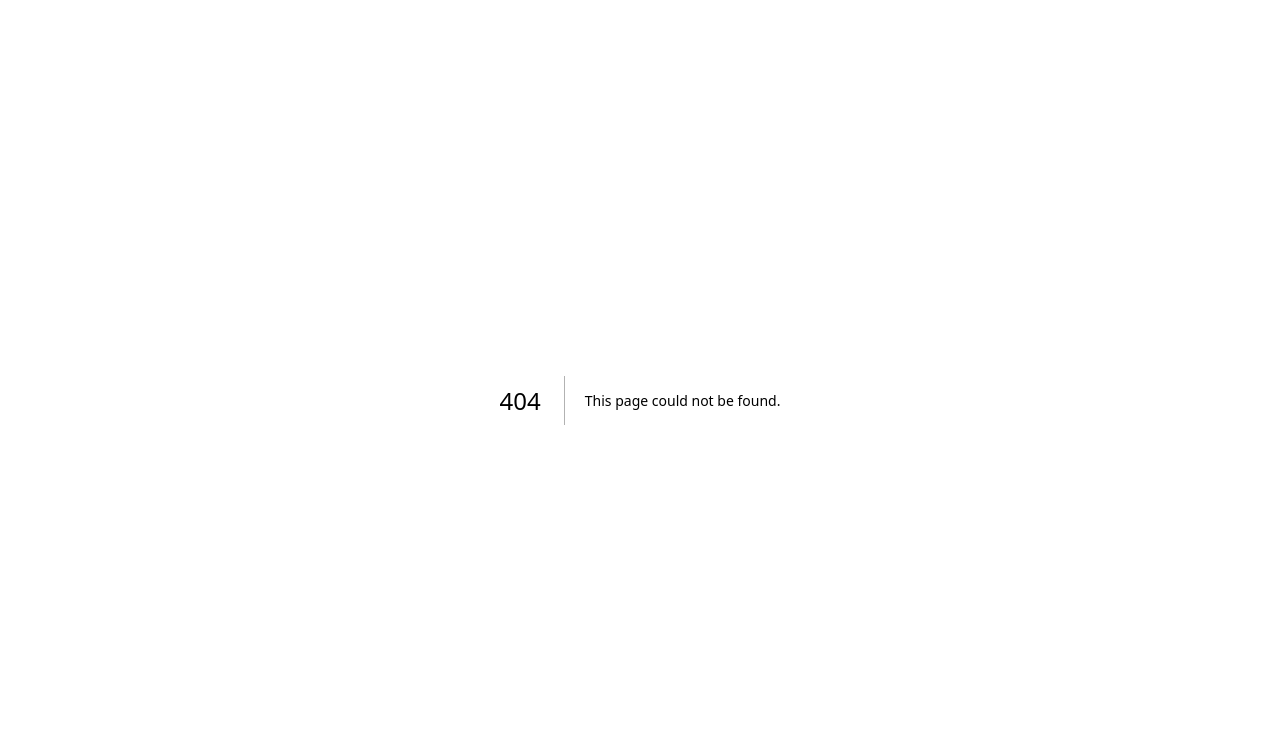
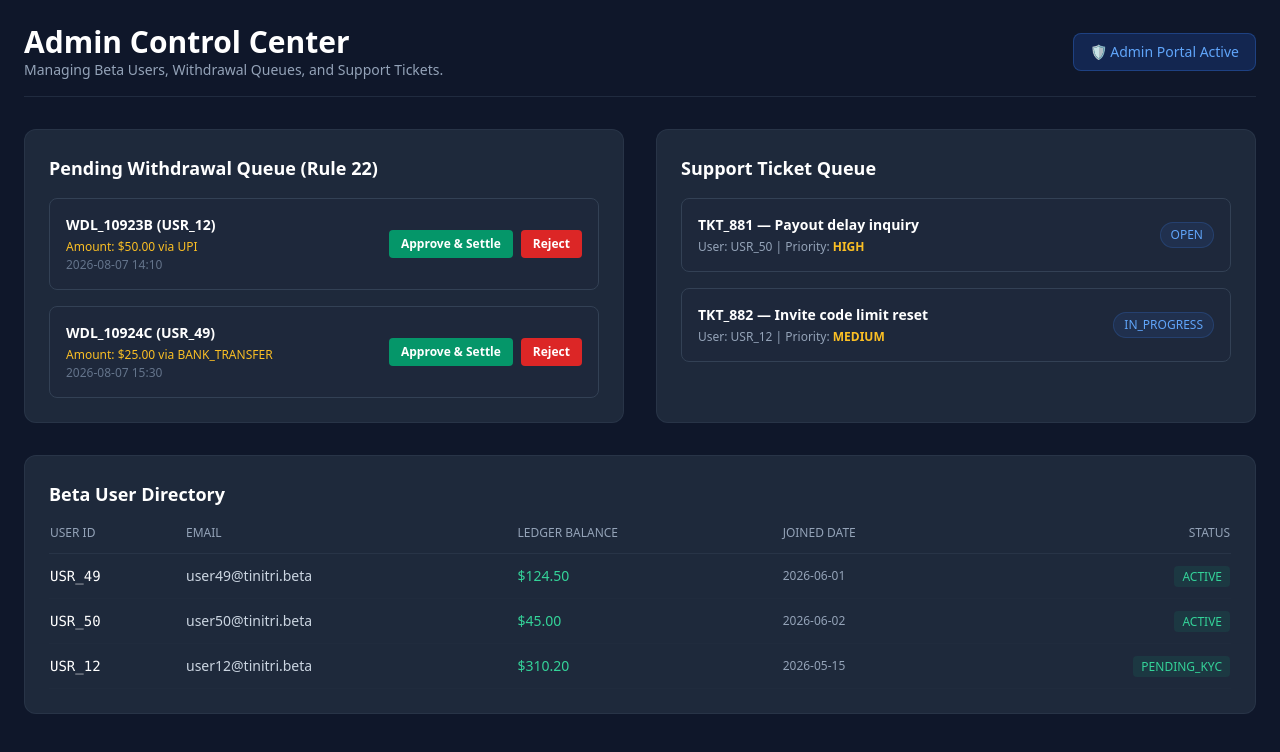
Before and after one commit to kuntalmukherjee96-arch/tgm-reward-admin, a Next.js app in the folder frontend/: page /admin in a window 1280 px wide. Before the commit this address had no page. Shown: the top 752 px of the page. Built offline with nearby package versions, Linux system fonts and the light colour scheme.

Commit message:
feat(frontend): implement phase 16.2 admin dashboard with withdrawal queue and user management

```diff
--- /dev/null
+++ b/frontend/src/app/admin/page.js
@@ -0,0 +1,116 @@
+"use client";
+import React, { useState, useEffect } from 'react';
+
+export default function AdminDashboard() {
+  const [data, setData] = useState(null);
+  const [loading, setLoading] = useState(true);
+
+  useEffect(() => {
+    fetch('/api/admin')
+      .then(res => res.json())
+      .then(fetchedData => {
+        setData(fetchedData);
+        setLoading(false);
+      });
+  }, []);
+
+  if (loading) {
+    return (
+      <div className="min-h-screen bg-[#0f172a] flex items-center justify-center text-white">
+        <div className="animate-spin h-10 w-10 border-4 border-blue-500 border-t-transparent rounded-full"></div>
+      </div>
+    );
+  }
+
+  return (
+    <div className="min-h-screen bg-[#0f172a] text-slate-300 font-sans p-6">
+      <div className="max-w-7xl mx-auto">
+        {/* Header */}
+        <div className="flex justify-between items-center mb-8 border-b border-slate-700/50 pb-4">
+          <div>
+            <h1 className="text-3xl font-bold text-white">Admin Control Center</h1>
+            <p className="text-slate-400 text-sm">Managing Beta Users, Withdrawal Queues, and Support Tickets.</p>
+          </div>
+          <div className="px-4 py-2 bg-blue-600/20 border border-blue-500/30 text-blue-400 rounded-lg text-sm font-medium">
+            🛡️ Admin Portal Active
+          </div>
+        </div>
+
+        {/* Grid Sections */}
+        <div className="grid grid-cols-1 lg:grid-cols-2 gap-8">
+
+          {/* Section 1: Withdrawal Queue (Rule 22) */}
+          <div className="bg-[#1e293b] border border-slate-700/50 rounded-xl p-6">
+            <h2 className="text-lg font-bold text-white mb-4">Pending Withdrawal Queue (Rule 22)</h2>
+            <div className="space-y-4">
+              {data.withdrawalQueue.map((wdl, idx) => (
+                <div key={idx} className="bg-slate-800/60 p-4 rounded-lg border border-slate-700 flex justify-between items-center">
+                  <div>
+                    <div className="text-sm font-bold text-white">{wdl.id} ({wdl.user})</div>
+                    <div className="text-xs text-amber-400 mt-1">Amount: {wdl.amount} via {wdl.method}</div>
+                    <div className="text-xs text-slate-500 mt-0.5">{wdl.timestamp}</div>
+                  </div>
+                  <div className="flex space-x-2">
+                    <button className="px-3 py-1.5 bg-emerald-600 hover:bg-emerald-500 text-white text-xs font-semibold rounded transition-colors">
+                      Approve & Settle
+                    </button>
+                    <button className="px-3 py-1.5 bg-red-600 hover:bg-red-500 text-white text-xs font-semibold rounded transition-colors">
+                      Reject
+                    </button>
+                  </div>
+                </div>
+              ))}
+            </div>
+          </div>
+
+          {/* Section 2: Support Tickets */}
+          <div className="bg-[#1e293b] border border-slate-700/50 rounded-xl p-6">
+            <h2 className="text-lg font-bold text-white mb-4">Support Ticket Queue</h2>
+            <div className="space-y-4">
+              {data.supportTickets.map((tkt, idx) => (
+                <div key={idx} className="bg-slate-800/60 p-4 rounded-lg border border-slate-700 flex justify-between items-center">
+                  <div>
+                    <div className="text-sm font-bold text-white">{tkt.id} — {tkt.subject}</div>
+                    <div className="text-xs text-slate-400 mt-1">User: {tkt.user} | Priority: <span className="text-amber-400 font-semibold">{tkt.priority}</span></div>
+                  </div>
+                  <span className="px-2.5 py-1 bg-blue-500/10 text-blue-400 border border-blue-500/20 text-xs rounded-full font-medium">
+                    {tkt.status}
+                  </span>
+                </div>
+              ))}
+            </div>
+          </div>
+
+        </div>
+
+        {/* Section 3: User Directory */}
+        <div className="mt-8 bg-[#1e293b] border border-slate-700/50 rounded-xl p-6">
+          <h2 className="text-lg font-bold text-white mb-4">Beta User Directory</h2>
+          <table className="w-full text-left border-collapse">
+            <thead>
+              <tr className="border-b border-slate-700/50 text-slate-400 text-xs uppercase">
+                <th className="pb-3 font-medium">User ID</th>
+                <th className="pb-3 font-medium">Email</th>
+                <th className="pb-3 font-medium">Ledger Balance</th>
+                <th className="pb-3 font-medium">Joined Date</th>
+                <th className="pb-3 font-medium text-right">Status</th>
+              </tr>
+            </thead>
+            <tbody className="text-sm">
+              {data.users.map((usr, idx) => (
+                <tr key={idx} className="border-b border-slate-700/10 hover:bg-slate-800/50 transition-colors">
+                  <td className="py-3 font-mono text-white">{usr.id}</td>
+                  <td className="py-3 text-slate-300">{usr.email}</td>
+                  <td className="py-3 font-medium text-emerald-400">{usr.balance}</td>
+                  <td className="py-3 text-slate-400 text-xs">{usr.joined}</td>
+                  <td className="py-3 text-right"><span className="px-2 py-0.5 bg-emerald-500/10 text-emerald-400 text-xs rounded font-medium">{usr.status}</span></td>
+                </tr>
+              ))}
+            </tbody>
+          </table>
+        </div>
+
+      </div>
+    </div>
+  );
+}
--- /dev/null
+++ b/frontend/src/app/api/admin/route.js
@@ -0,0 +1,21 @@
+import { NextResponse } from 'next/server';
+
+export async function GET() {
+  const adminData = {
+    users: [
+      { id: "USR_49", email: "user49@tinitri.beta", balance: "$124.50", status: "ACTIVE", joined: "2026-06-01" },
+      { id: "USR_50", email: "user50@tinitri.beta", balance: "$45.00", status: "ACTIVE", joined: "2026-06-02" },
+      { id: "USR_12", email: "user12@tinitri.beta", balance: "$310.20", status: "PENDING_KYC", joined: "2026-05-15" }
+    ],
+    withdrawalQueue: [
+      { id: "WDL_10923B", user: "USR_12", amount: "$50.00", method: "UPI", status: "PENDING_REVIEW", timestamp: "2026-08-07 14:10" },
+      { id: "WDL_10924C", user: "USR_49", amount: "$25.00", method: "BANK_TRANSFER", status: "PENDING_REVIEW", timestamp: "2026-08-07 15:30" }
+    ],
+    supportTickets: [
+      { id: "TKT_881", user: "USR_50", subject: "Payout delay inquiry", priority: "HIGH", status: "OPEN" },
+      { id: "TKT_882", user: "USR_12", subject: "Invite code limit reset", priority: "MEDIUM", status: "IN_PROGRESS" }
+    ]
+  };
+
+  return NextResponse.json(adminData);
+}
```
